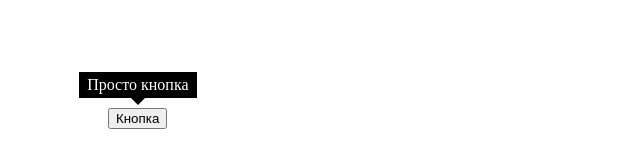
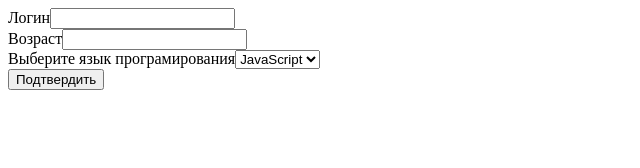
Before and after one commit to sitnichenko351/Homework, a plain HTML site: page 1/index.html in a window 1280 px wide. Shown: the whole page, without its empty margins (0-640 px from the left). Drawn offline with Linux system fonts and the light colour scheme.

Commit message:
Homework 14

```diff
--- a/1/index.html
+++ b/1/index.html
@@ -4,35 +4,10 @@
     <meta charset="UTF-8">
     <meta http-equiv="X-UA-Compatible" content="IE=edge">
     <meta name="viewport" content="width=device-width, initial-scale=1.0">
-    <style>
-        button {
-            margin-top: 100px;
-            margin-left: 100px;
-        }
-        .tooltip{
-            position: absolute;
-            color: #fff;
-            background-color: black;
-            padding: 4px 8px;
-        }
-        .tooltip:after {
-            content: "";
-            position: absolute;
-            bottom: -7px;
-            left: 50%;
-            transform: translateX(-50%);
-            width: 0;
-            height: 0;
-            border-left: 7px solid transparent;
-            border-right: 7px solid transparent;
-            border-top: 7px solid #000;
-        }
-
-    </style>
     <title>Git</title>
 </head>
 <body>
-    <button id="example">Кнопка</button>
-    <script src="./script.js"></script>
+
+<script src="./script.js"></script>
 </body>
 </html>
--- a/1/script.js
+++ b/1/script.js
@@ -1,17 +1,100 @@
-const createTooltip = (element, text) => {
-  const tooltip = document.createElement("div");
-  tooltip.classList.add("tooltip");
-  tooltip.innerText = text;
-  document.body.append(tooltip);
-  const anchorElemCoords = element.getBoundingClientRect();
-  const tooltipTop = anchorElemCoords.top - 10 - tooltip.clientHeight;
-  const tooltipLeft =
-    anchorElemCoords.left +
-    anchorElemCoords.width / 2 -
-    tooltip.clientWidth / 2;
+const formConfig = [
+  {
+    element: "text",
+    name: "login",
+    label: "Логин",
+  },
+  {
+    element: "text",
+    name: "age",
+    label: "Возраст",
+  },
+  {
+    element: "select",
+    name: "language",
+    label: "Выберите язык програмирования",
+    options: [
+      {
+        text: "JavaScript",
+        value: "js",
+      },
+      {
+        text: "Java",
+        value: "java",
+      },
+      {
+        text: "Python",
+        value: "python",
+      },
+    ],
+  },
+];
 
-    tooltip.style.top = `${tooltipTop}px`;
-    tooltip.style.left = `${tooltipLeft}px`;
+const createFields = (config) => {
+  return config.map((fieldConfig) => {
+    const wrapper = document.createElement("div");
+    const label = document.createElement("label");
+    label.setAttribute("for", fieldConfig.name);
+    label.innerText = fieldConfig.label;
+
+    let element;
+
+    switch (fieldConfig.element) {
+      case "text":
+        element = document.createElement("input");
+        element.setAttribute("type","text");
+
+        element.setAttribute("id", fieldConfig.name);
+        element.setAttribute("name", fieldConfig.name);
+
+        break;
+        case "select":
+          element = document.createElement("select");
+          fieldConfig.options.forEach((opt) => {
+            const option = document.createElement("option");
+            option.innerText = opt.text;
+            option.setAttribute("value", opt.value);
+
+            element.append(option);
+          });
+
+          element.setAttribute("id", fieldConfig.name);
+          element.setAttribute("name", fieldConfig.name);
+
+          break;
+        default:
+          console.log("Unhandled input type", fieldConfig.element);
+    }
+    wrapper.append(label, element);
+    return wrapper;
+  });
 };
-const button = document.getElementById("example");
-createTooltip(button, "Просто кнопка");
+const convertFromDateToObject = (formData) => {
+  const data = {};
+  for (const pair of formData.entries()) {
+    data[pair[0]] = pair[1];
+  }
+  return data;
+};
+
+const handleSubmit = (evt) => {
+  evt.preventDefault();
+
+  const formData = new FormData(evt.target);
+  const data = convertFromDateToObject (formData);
+
+  console.log(data);
+};
+const form = document.createElement("form");
+const fields = createFields(formConfig);
+
+fields.forEach((item) => {
+  form.append(item);
+});
+
+const submitBtn = document.createElement("button");
+submitBtn.setAttribute("type", "submit");
+submitBtn.innerText = "Подтвердить";
+form.append(submitBtn);
+document.body.append(form);
+form.addEventListener("submit", handleSubmit);
```
